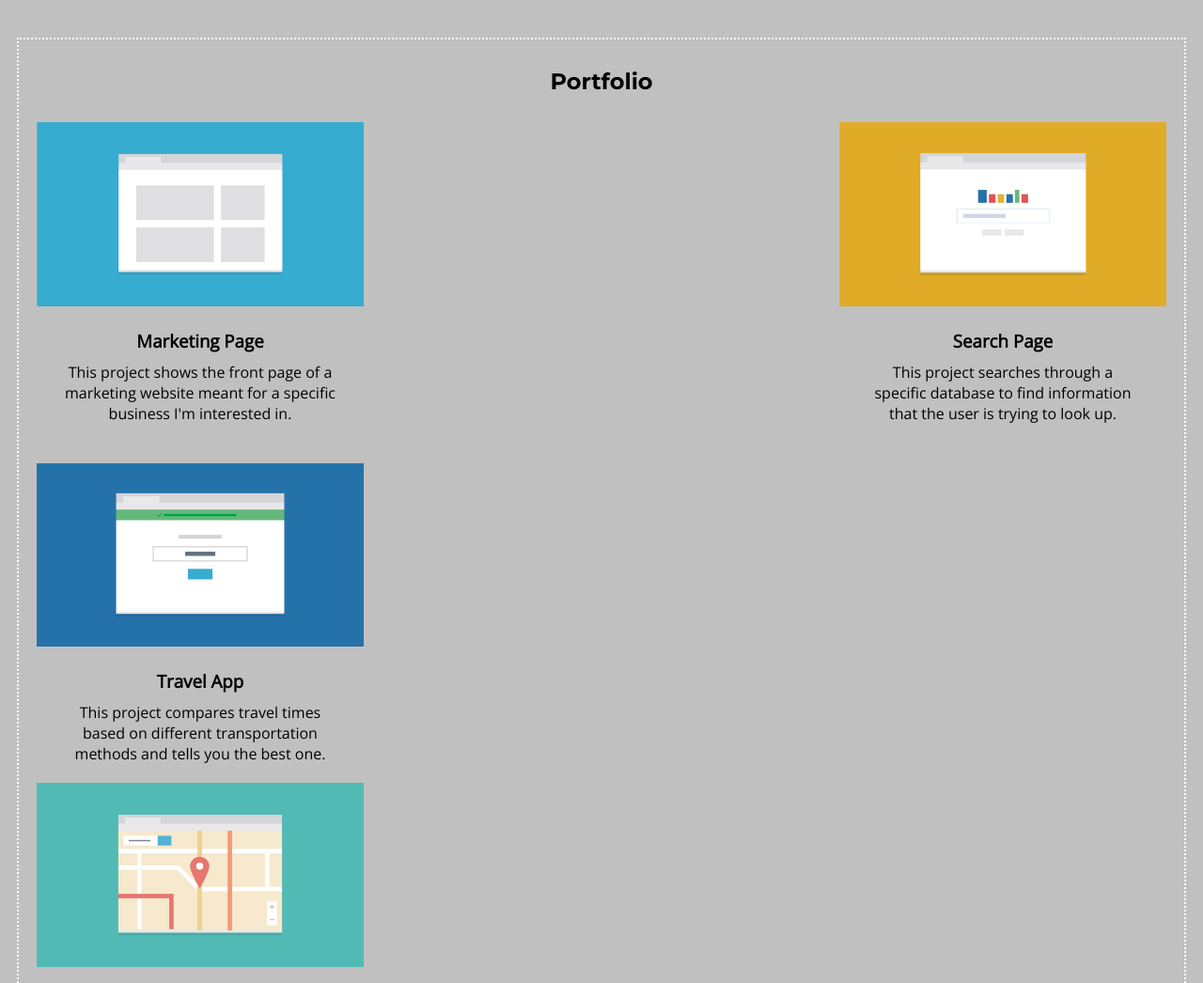
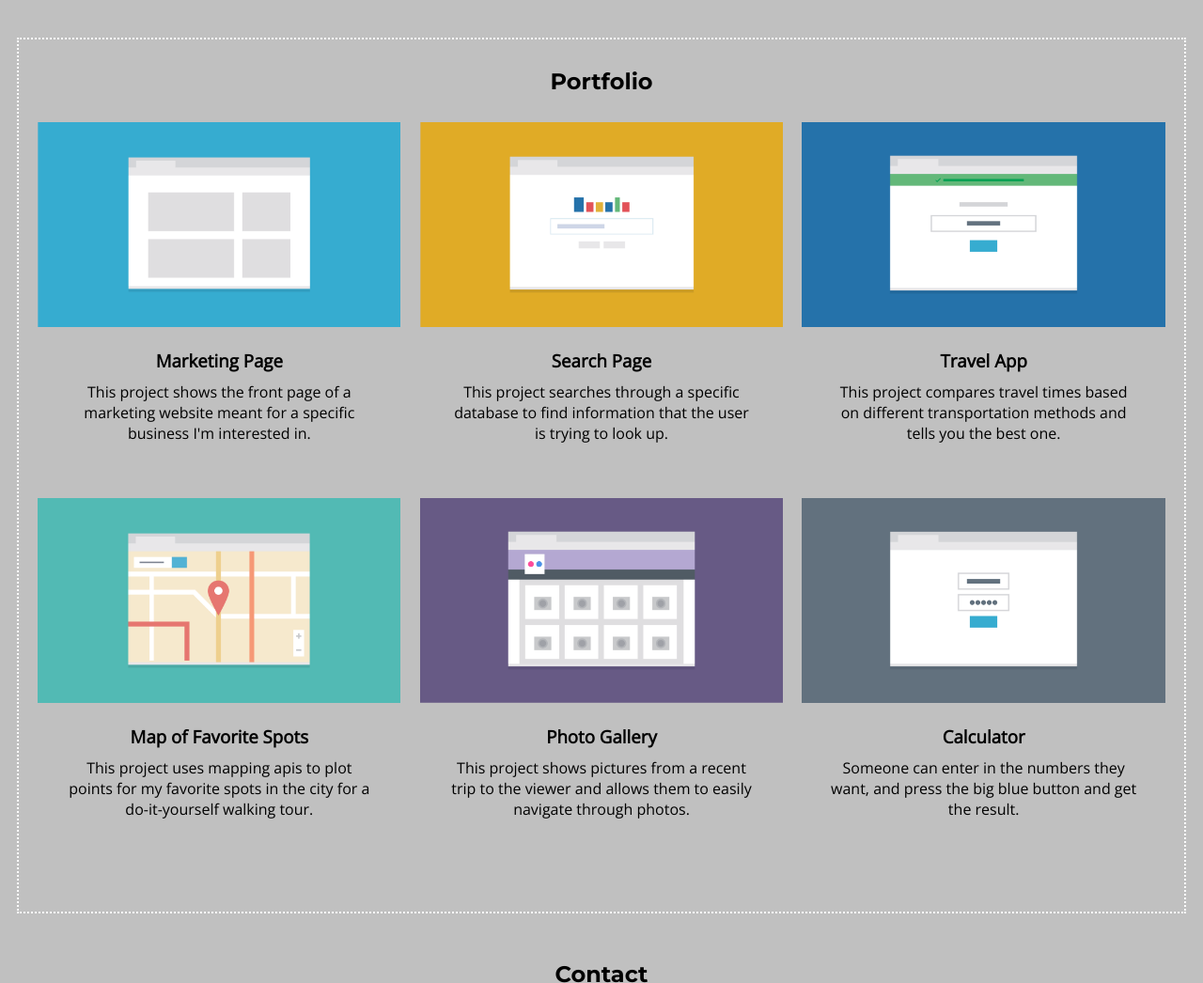
Before and after one commit to tla1990/Techdegree-Project-2, a plain HTML site: page index.html in a window 1280 px wide. Shown: the part 400-1446 px from the top of the page at 94% size. Drawn offline with nearby package versions, Linux system fonts and the light colour scheme.

Commit message:
Add files via upload

```diff
--- a/css/styles.css
+++ b/css/styles.css
@@ -16,43 +16,45 @@ h3 {
 }
 
 a {
+	color: #000;
 	text-decoration: none;
-	color: #000;
 }
 
 .profile-img {
-  max-width: 65%;
-  margin: auto 0;
+	margin: auto 0;
+  	max-width: 65%;
 }
 
 .gallery-pic {
-  max-width: 95%;
-  margin: 0 auto;
+	margin: 0 auto;
+  	max-width: 95%;
+
 }
 
 /*-------------------
 BASE LAYOUT STYLES
 --------------------*/
 li {
-	background-color: turquoise;
-	border-radius: 80px;
 	font-weight: bold;
 	text-transform: uppercase;
 }
+
 ul{
 	padding-left: 0;
 }
 
+
 .main-nav li {
+	border: 2px dotted white;
 	list-style-type: none;
 	margin-top: 20px;
 	padding: 5px;
 }
 
 .wrapper {
+	display: inline;
+	padding: 10px;
 	text-align: center;
-	padding: 10px;
-	display: inline;
 }
 
 .profile {
@@ -60,8 +62,8 @@ ul{
 }
 
 .col {
+	font-family: 'Open Sans', sans-serif;
 	padding: 10px 0;
-	font-family: 'Open Sans', sans-serif;
 }
 
 .gallery {
@@ -116,6 +118,10 @@ MEDIA QUERIES
 	nav ul {
 		display: inline-block;
 		margin: 0 0 50px 0;
+	}
+
+	.main-nav li{
+		border: none;
 	}
 
 	.profile,
@@ -183,6 +189,7 @@ MEDIA QUERIES
 
 	.footer-wrap {
 		padding-bottom: 0;
+		width: 100%;
 	}
 
 	.footer-nav {
@@ -191,13 +198,13 @@ MEDIA QUERIES
    }
 
    .footer-nav ul {
-   	display: inline-block;
-   	float: right;
+   		display: inline-block;
+   		float: right;
    }
 
     .wrapper, .left {
+    	clear: both;
 		content: "";
-		clear: both;
 		display: table;
 	}
 
@@ -223,22 +230,22 @@ MEDIA QUERIES
 		width: 60%;
 	}
 
-
+	.left {
+		clear: none;
+	}
 	.col {
-		width: 30%;
+		height: 400px;
+		width: 33.333%;
 	}
 
 	.travel,
-	.cal, {
-		float: right;
-		clear: both;
+	.market,
+	.cal,
+	.map,
+	.search {
+		float: left;
 	}
 
-	.market,
-	.map {
-		float: left;
-		clear: both;
-	}
 	.contact p {
 		font-size: 1.25em;
 
@@ -248,5 +255,4 @@ MEDIA QUERIES
 		width: 65%;
 	}
 
-
 }
--- a/index.html
+++ b/index.html
@@ -25,46 +25,46 @@
 
 			</header>
 
-			<section class="profile wrapper">
+			<section class= "profile wrapper">
 				<img src="../images/responsive-layout-profile.png" alt="profile pic of student" class="profile-img">
 				<p class="info">Hi! I'm who loves front-end developer who loves responsive design and css. I recently finished learning front-end web development at Treehouse and am excited to put all my skills to use! </p>
 			</section>
 
-			<section class="portfolio wrapper">
+			<section class="portfolio wrapper port">
 				<h2>Portfolio</h2>
-				<div  class="gallery">
+				<div  class= "gallery">
 					<div class="col left market">
-						<img src="../images/portfolio-1.png" alt"Pic of the marketing chart." class="gallery-pic">
+						<img src="../images/portfolio-1.png" alt="Pic of the marketing chart." class="gallery-pic">
 						<h3>Marketing Page</h3>
-						<p>This project shows the front page of a marketing website meant for a specific business I'm interested in.</p><br>
+						<p>This project shows the front page of a marketing website meant for a specific business I'm interested in.</p>
 					</div>
 
 					<div class="col right search">
-						<img src="../images/portfolio-2.png" alt"Pic of the search engine." class="gallery-pic">
+						<img src="../images/portfolio-2.png" alt="Pic of the search engine." class="gallery-pic">
 						<h3>Search Page</h3>
 						<p>This project searches through a specific database to find information that the user is trying to look up.</p>
 					</div>
 
 					<div class="col left travel">
-						<img src="../images/portfolio-3.png" alt"Pic of the travel app main screen." class="gallery-pic">
+						<img src="../images/portfolio-3.png" alt="Pic of the travel app main screen." class="gallery-pic">
 						<h3>Travel App</h3>
 						<p>This project compares travel times based on different transportation methods and tells you the best one.</p>
 					</div>
 
 					<div class="col right map">
-						<img src="../images/portfolio-4.png" alt"Pic of the the map function." class="gallery-pic">
+						<img src="../images/portfolio-4.png" alt="Pic of the the map function." class="gallery-pic">
 						<h3>Map of Favorite Spots</h3>
 						<p>This project uses mapping apis to plot points for my favorite spots in the city for a do-it-yourself walking tour.</p>
 					</div>
 
 					<div class="col left photo">
-						<img src="../images/portfolio-5.png" alt"Pic of the photo gallery layout." class="gallery-pic">
+						<img src="../images/portfolio-5.png" alt="Pic of the photo gallery layout." class="gallery-pic">
 						<h3>Photo Gallery</h3>
 						<p>This project shows pictures from a recent trip to the viewer and allows them to easily navigate through photos.</p>
 					</div>
 
 					<div class="col right cal">
-						<img src="../images/portfolio-6.png" alt"Pic of the calculator function." class="gallery-pic">
+						<img src="../images/portfolio-6.png" alt="Pic of the calculator function." class="gallery-pic">
 						<h3>Calculator</h3>
 						<p>Someone can enter in the numbers they want, and press the big blue button and get the result.</p>
 					</div>
```
